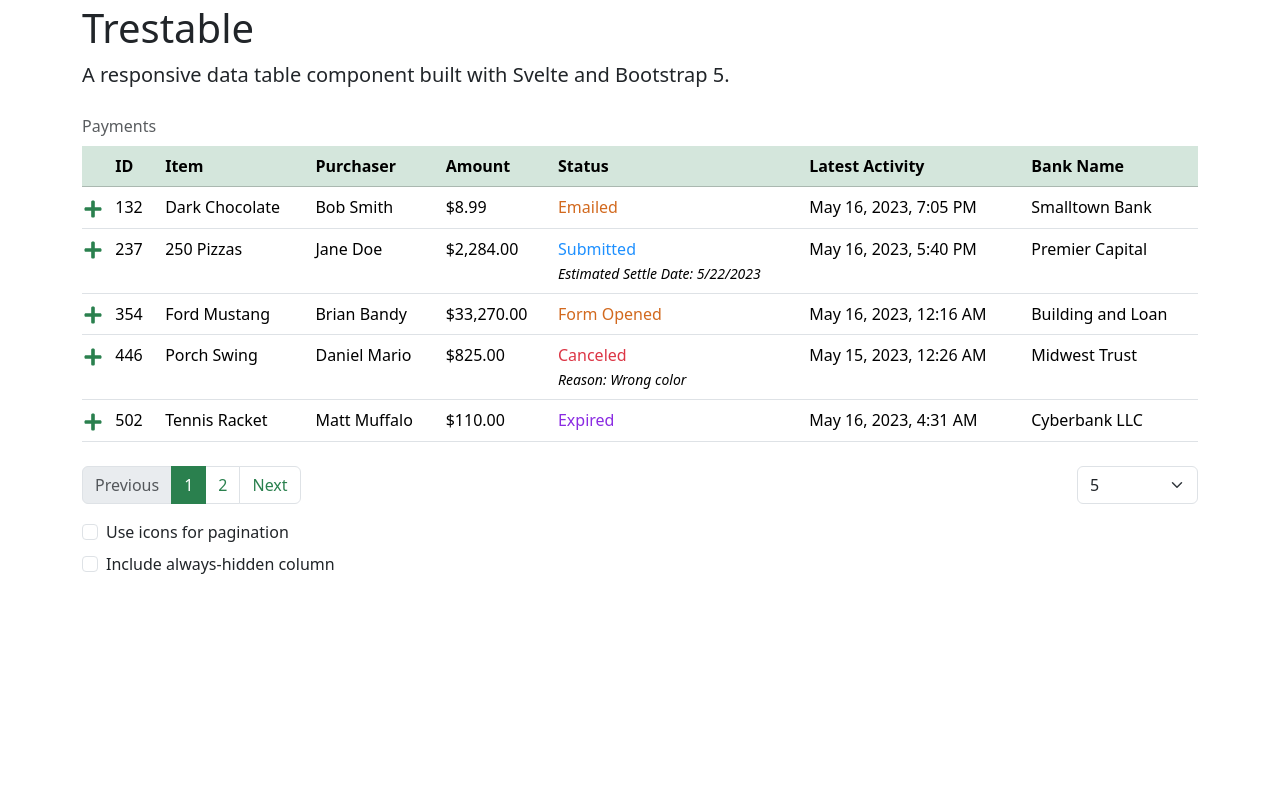
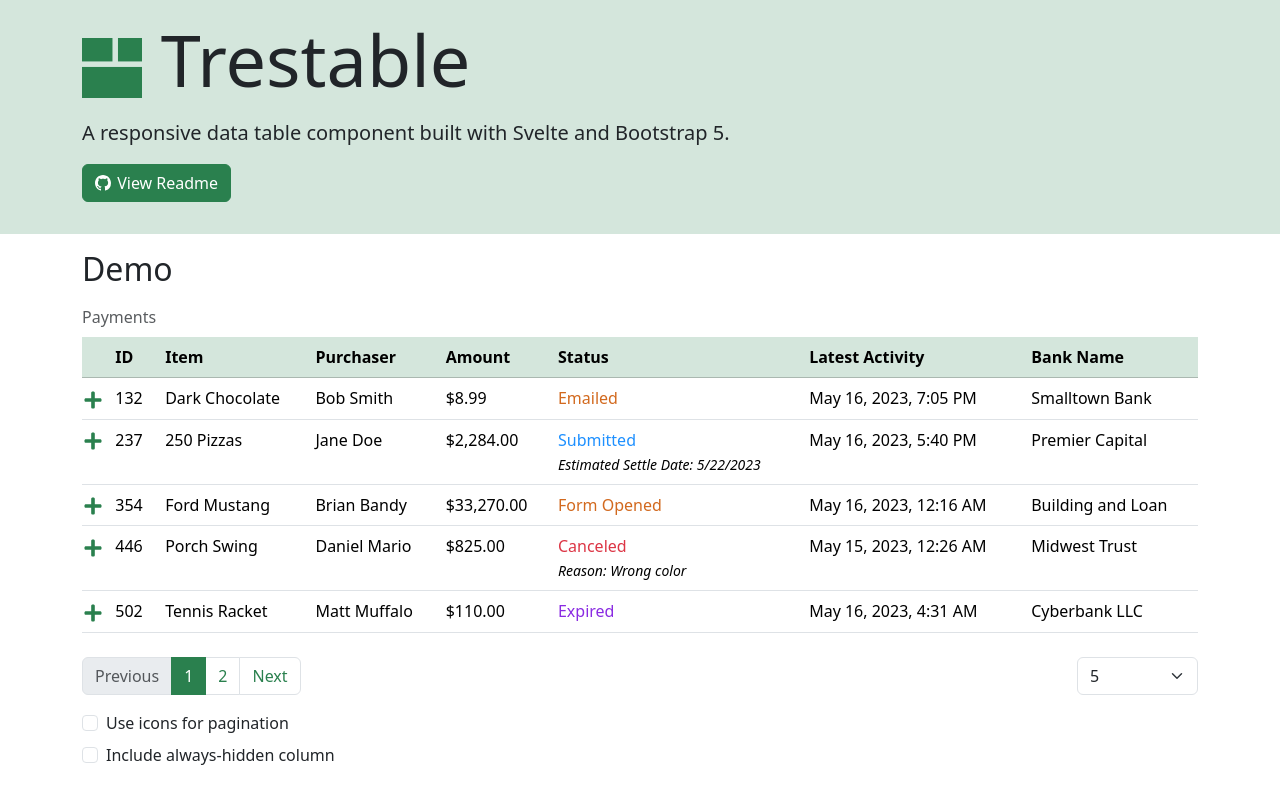
Before and after one commit to theodorejb/trestable, a SvelteKit app: page / in a window 1280 px wide. Built offline with nearby package versions, Linux system fonts and the light colour scheme.

Commit message:
Improve demo site design

```diff
--- a/src/routes/+page.svelte
+++ b/src/routes/+page.svelte
@@ -95,10 +95,38 @@
 </svelte:head>
 
 <main class="flex-shrink-0">
+    <div class="bg-primary-subtle py-3">
+        <div class="container-lg">
+            <h1 class="display-2">
+                <img src="logo.svg" alt="Trestable Logo" width="60" />
+                Trestable
+            </h1>
+            <p class="lead mt-3">
+                A responsive data table component built with Svelte and Bootstrap 5.
+            </p>
+
+            <p>
+                <a href="https://github.com/theodorejb/trestable" class="btn btn-primary">
+                    <svg
+                        xmlns="http://www.w3.org/2000/svg"
+                        width="16"
+                        height="16"
+                        fill="currentColor"
+                        class="bi bi-github"
+                        viewBox="0 0 16 16"
+                    >
+                        <path
+                            d="M8 0C3.58 0 0 3.58 0 8c0 3.54 2.29 6.53 5.47 7.59.4.07.55-.17.55-.38 0-.19-.01-.82-.01-1.49-2.01.37-2.53-.49-2.69-.94-.09-.23-.48-.94-.82-1.13-.28-.15-.68-.52-.01-.53.63-.01 1.08.58 1.23.82.72 1.21 1.87.87 2.33.66.07-.52.28-.87.51-1.07-1.78-.2-3.64-.89-3.64-3.95 0-.87.31-1.59.82-2.15-.08-.2-.36-1.02.08-2.12 0 0 .67-.21 2.2.82.64-.18 1.32-.27 2-.27.68 0 1.36.09 2 .27 1.53-1.04 2.2-.82 2.2-.82.44 1.1.16 1.92.08 2.12.51.56.82 1.27.82 2.15 0 3.07-1.87 3.75-3.65 3.95.29.25.54.73.54 1.48 0 1.07-.01 1.93-.01 2.2 0 .21.15.46.55.38A8.012 8.012 0 0 0 16 8c0-4.42-3.58-8-8-8z"
+                        />
+                    </svg>
+                    View Readme
+                </a>
+            </p>
+        </div>
+    </div>
+
     <div class="container-lg">
-        <h1 class="mt-1">Trestable</h1>
-
-        <p class="lead">A responsive data table component built with Svelte and Bootstrap 5.</p>
+        <h2 class="mt-3">Demo</h2>
 
         <Trestable class="table caption-top mb-4" {columns} data={data.data} params={data.params}>
             <caption>Payments</caption>
@@ -135,3 +163,10 @@
         </div>
     </div>
 </main>
+
+<style>
+    .bi {
+        margin-top: -4px;
+        margin-right: 2px;
+    }
+</style>
```
